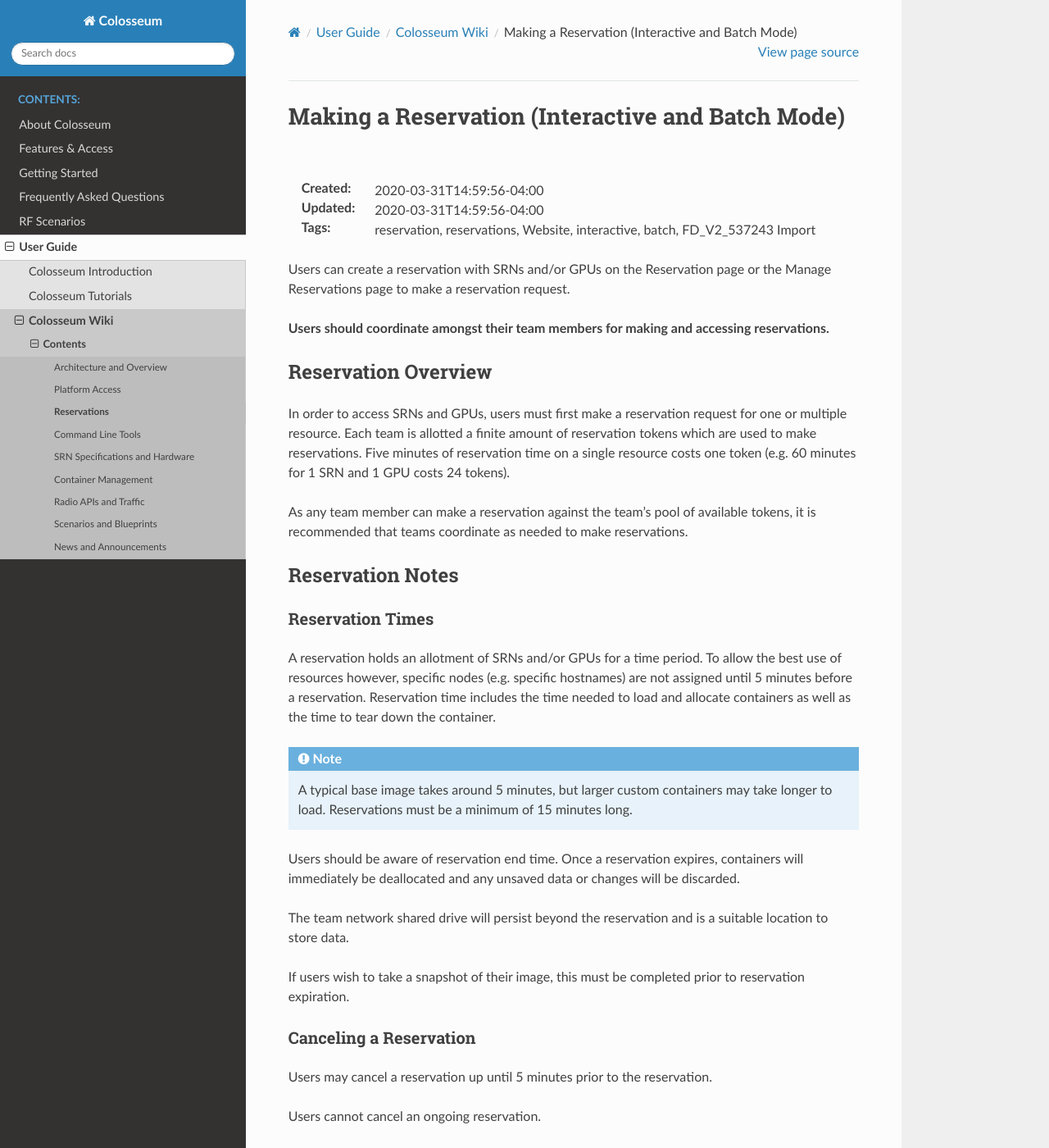
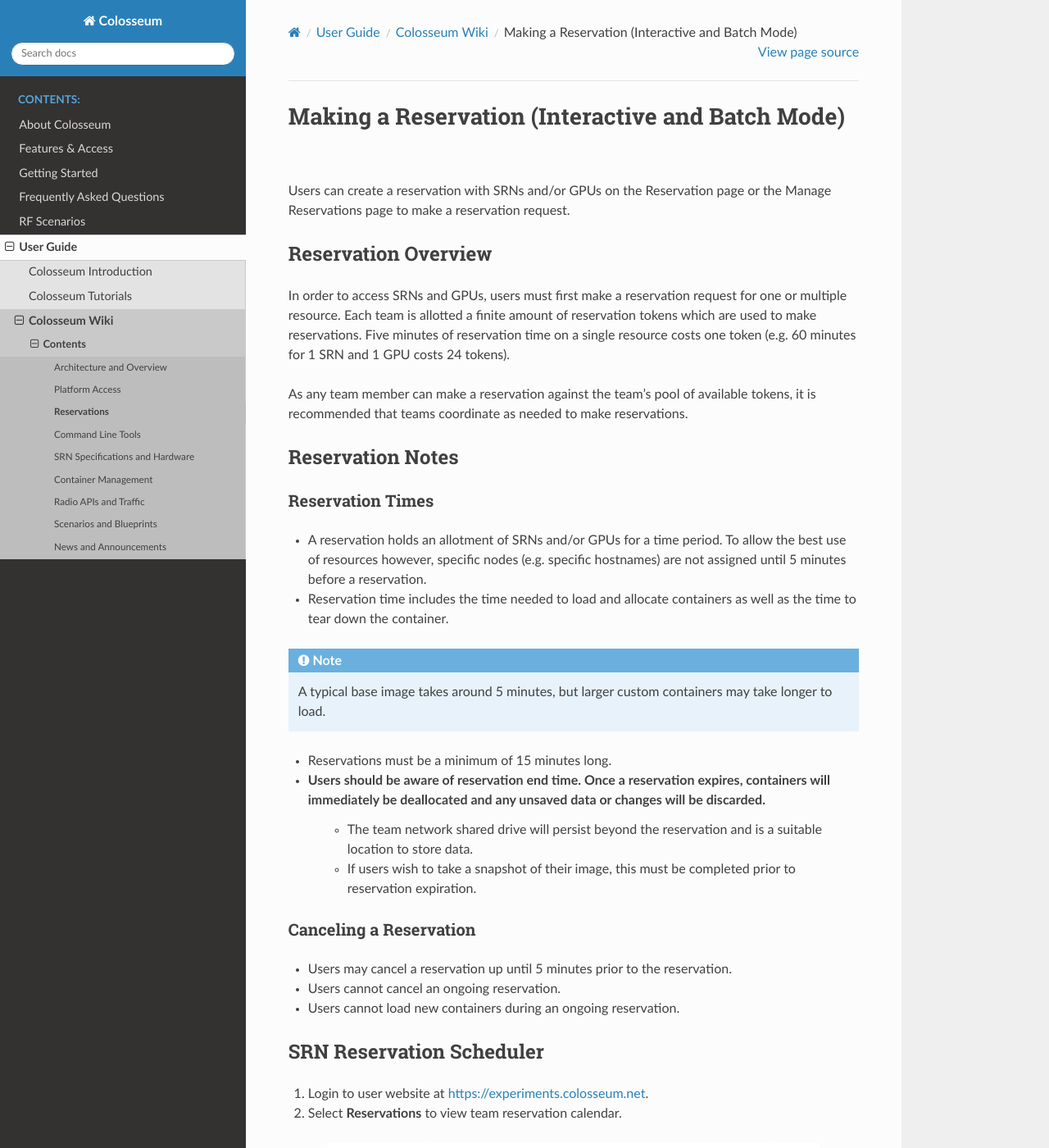
Before and after one commit to colosseum-wiot/user-documentation, a Sphinx documentation site: the page built from docs/source/user_guide/colosseum_wiki/making_a_reservation_interactive_and_batch_mode.rst, in a window 1280 px wide and 1400 px high. Shown: the whole window at 82% size. Built offline with Sphinx 7.4.7 and the Read the Docs theme 3.1.0, drawn with Linux system fonts in a browser that asks for light colours; pages that are not in the unit, such as notebooks, are missing from menus; some of the changed text lies outside the part shown.

Commit message:
Colosseum wiki - WIP

```diff
--- a/docs/source/user_guide/colosseum_wiki/environment_json_schema.rst
+++ b/docs/source/user_guide/colosseum_wiki/environment_json_schema.rst
@@ -1,10 +1,5 @@
 Environment JSON Schema
 =====================
-
-:Created: 2020-03-31T14:59:41-04:00
-:Updated: 2020-03-31T14:59:41-04:00
-
-:Tags: environment json, FD_V2_537243 Import
 
 .. code-block:: json
 
--- a/docs/source/user_guide/colosseum_wiki/making_a_reservation_interactive_and_batch_mode.rst
+++ b/docs/source/user_guide/colosseum_wiki/making_a_reservation_interactive_and_batch_mode.rst
@@ -1,14 +1,7 @@
 Making a Reservation (Interactive and Batch Mode)
 =============================================
 
-:Created: 2020-03-31T14:59:56-04:00
-:Updated: 2020-03-31T14:59:56-04:00
-
-:Tags: reservation, reservations, Website, interactive, batch, FD_V2_537243 Import
-
 Users can create a reservation with SRNs and/or GPUs on the Reservation page or the Manage Reservations page to make a reservation request.
-
-**Users should coordinate amongst their team members for making and accessing reservations.**
 
 Reservation Overview
 ------------------
@@ -23,25 +16,23 @@
 Reservation Times
 ~~~~~~~~~~~~~~~
 
-A reservation holds an allotment of SRNs and/or GPUs for a time period. To allow the best use of resources however, specific nodes (e.g. specific hostnames) are not assigned until 5 minutes before a reservation. Reservation time includes the time needed to load and allocate containers as well as the time to tear down the container.
+- A reservation holds an allotment of SRNs and/or GPUs for a time period. To allow the best use of resources however, specific nodes (e.g. specific hostnames) are not assigned until 5 minutes before a reservation.
+- Reservation time includes the time needed to load and allocate containers as well as the time to tear down the container.
 
 .. note::
-   A typical base image takes around 5 minutes, but larger custom containers may take longer to load. Reservations must be a minimum of 15 minutes long.
+   A typical base image takes around 5 minutes, but larger custom containers may take longer to load.
 
-Users should be aware of reservation end time. Once a reservation expires, containers will immediately be deallocated and any unsaved data or changes will be discarded.
-
-The team network shared drive will persist beyond the reservation and is a suitable location to store data.
-
-If users wish to take a snapshot of their image, this must be completed prior to reservation expiration.
+- Reservations must be a minimum of 15 minutes long.
+- Users should be aware of reservation end time. Once a reservation expires, containers will immediately be deallocated and any unsaved data or changes will be discarded.
+   - The team network shared drive will persist beyond the reservation and is a suitable location to store data.
+   - If users wish to take a snapshot of their image, this must be completed prior to reservation expiration.
 
 Canceling a Reservation
 ~~~~~~~~~~~~~~~~~~~~~
 
-Users may cancel a reservation up until 5 minutes prior to the reservation.
-
-Users cannot cancel an ongoing reservation.
-
-Users cannot load new containers during an ongoing reservation.
+- Users may cancel a reservation up until 5 minutes prior to the reservation.
+- Users cannot cancel an ongoing reservation.
+- Users cannot load new containers during an ongoing reservation.
 
 SRN Reservation Scheduler
 -----------------------
@@ -50,10 +41,15 @@
 
 2. Select **Reservations** to view team reservation calendar.
 
-3. Select the |icon| icon to create a new reservation and view all resource availability.
+.. figure:: /_static/images/user_guide/wiki/making_a_reservation/reservation_1.png
+   :width: 600px
+   :alt: Colosseum Reservation
+   :align: center
 
-.. |icon| image:: /_static/images/reservation_icon.png
-   :alt: Reservation icon
+3. Select the |plus| icon to create a new reservation and view all resource availability.
+
+.. |plus| image:: /_static/images/user_guide/wiki/making_a_reservation/new_reservation_icon.png
+   :alt: New Reservation Icon
    :width: 20px
 
 4. Enter the **Reservation information**:
@@ -70,31 +66,38 @@
    * **GPU node type**: type of GPU server where the GPU will be reserved: DGX for the NVIDIA A100 with a maximum of 8 GPUs; LMN for the Large Memory Node with 3TB of RAM with a maximum of 6 GPUs.
    * **Default GPU image**: image for the Docker container of the GPU reservation.
 
-5. Select Request.
+5. Select **Request**.
 
-The Reservation Request will be sent and a confirmation will appear at the bottom.
-
-Errors may occur and are shown in red. If at any point there are questions about the errors, or errors occur consistently, please create a ticket with the HelpDesk.
+The Reservation Request will be sent and a confirmation will appear at the bottom. Errors may occur and are shown in red. If at any point there are questions about the errors, or errors occur consistently, please create a ticket with the HelpDesk.
 
 Manage Reservations
 -----------------
 
 1. Login to user Website at https://experiments.colosseum.net.
 
-2. Select Reservations.
+2. Select **Reservations**.
+
+.. figure:: /_static/images/user_guide/wiki/making_a_reservation/reservation_2.png
+   :width: 600px
+   :alt: Colosseum Reservation
+   :align: center
 
 3. Hovering over the nodes value will display a resource recap status tooltip.
 
-4. By clicking the |delete| button next to a reservation, the reservation will be deleted. Deleted reservations can not be restored.
+4. By clicking the |delete| button next to a reservation, the reservation will be deleted.
+
+.. important::
+
+   Deleted reservations can not be restored.
 
 5. By clicking the |info| button next to the reservation, the reservation info dialog will be displayed.
 
-.. |delete| image:: /_static/images/delete_button.png
-   :alt: Delete button
+.. |delete| image:: /_static/images/user_guide/wiki/making_a_reservation/delete_reservation_icon.png
+   :alt: Delete Reservation Icon
    :width: 20px
 
-.. |info| image:: /_static/images/info_button.png
-   :alt: Info button
+.. |info| image:: /_static/images/user_guide/wiki/making_a_reservation/info_reservation_icon.png
+   :alt: Info Reservation Icon
    :width: 20px
 
 Making a Batch Mode Reservation
@@ -102,10 +105,15 @@
 
 In order to make a batch mode reservation, please upload a config file to your team's NAS. See: :doc:`Batch Mode Format and Process <batch_mode_format>`. Please note that currently it is only possible to perform batch jobs for SRNs resource and not for GPUs.
 
+.. figure:: /_static/images/user_guide/wiki/making_a_reservation/reservation_3.png
+   :width: 600px
+   :alt: Colosseum Reservation
+   :align: center
+
 Available batch files are listed on the top left of the Batch Jobs page. You can filter off file name.
 
 Add a batch job to your team's queue by hitting the plus next to the file name. It will be added to the Pending batch jobs queue in the top middle of the page. Jobs in this queue can be removed by hitting the |delete| button or reprioritized by dragging them to the order the user would like them to be processed in.
 
 Once a batch job begins processing, it's unable to be edited. It will process for 10 minutes while the hardware spins up. Once the file starts running it will have a start time associated with it.
 
-Completed batch jobs are displayed at the bottom of the page and able to be filtered on all columns. They are also available for view on the Manage Reservations page. The replay button to the right of the Completed Batch Jobs table will put the same file back on the pending queue. If this button is disabled, the file no longer exists on the user's NAS.
+Completed batch jobs are displayed at the bottom of the page and able to be filtered on all columns. They are also available for view on the Manage Reservations page. The replay button to the right of the Completed Batch Jobs table will put the same file back on the pending queue. If this button is disabled, the file no longer exists on the team directory in the NAS.
```
Also changed, not shown: docs/source/_static/images/user_guide/wiki/making_a_reservation/delete_reservation_icon.png (added), docs/source/_static/images/user_guide/wiki/making_a_reservation/info_reservation_icon.png (added), docs/source/_static/images/user_guide/wiki/making_a_reservation/new_reservation_icon.png (added), docs/source/_static/images/user_guide/wiki/making_a_reservation/reservation_1.png (added), docs/source/_static/images/user_guide/wiki/making_a_reservation/reservation_2.png (added), docs/source/_static/images/user_guide/wiki/making_a_reservation/reservation_3.png (added), docs/source/_static/images/user_guide/wiki/making_a_reservation/reservation_4.png (added).
